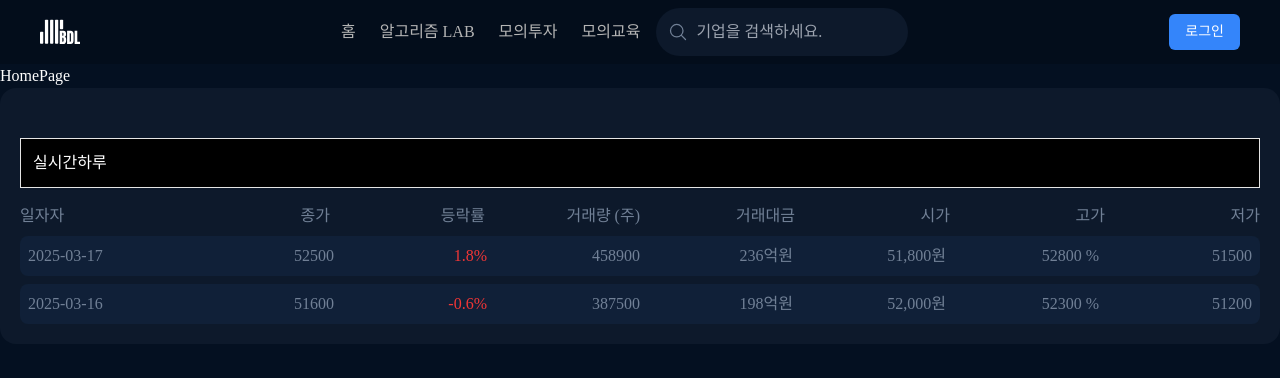
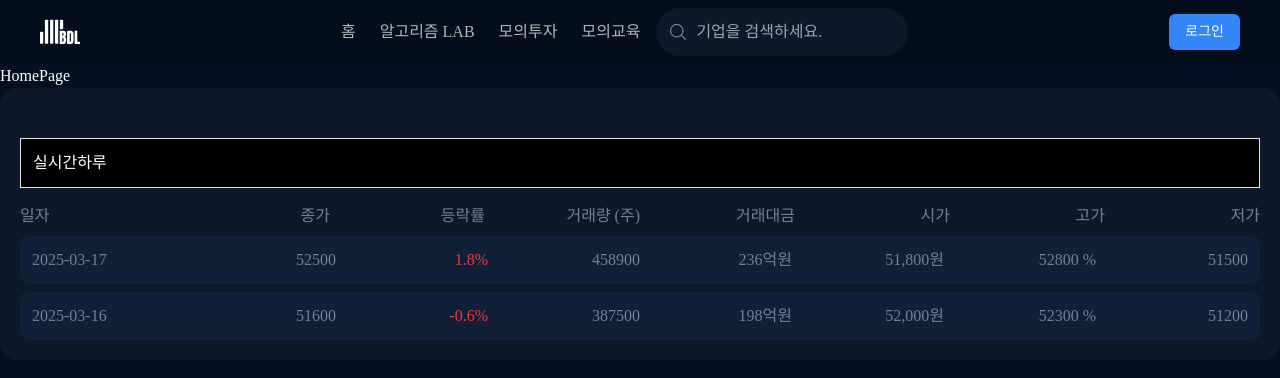
Before and after one commit to stitchzzang/BDL_PJT, a React (Vite) app: page / in a window 1280 px wide. Both pictures are taken after a click on the button "하루". Shown: the top 378 px of the page. Built offline with nearby package versions, Linux system fonts and the light colour scheme; a web font is replaced by a local one.

Commit message:
desgin: 간단한 스타일링 수정 1. 패딩 및 오타 수정

```diff
--- a/src/components/mock-investment/stock-cost-history/stock-cost-history-day.tsx
+++ b/src/components/mock-investment/stock-cost-history/stock-cost-history-day.tsx
@@ -13,7 +13,7 @@ export const StockCostHistoryDay = ({ dayDataList }: StockCostHistoryDayProps) =
           <div className="flex flex-col space-y-2">
             {/* 테이블 헤더 */}
             <div className="rounded-lgp-2 flex flex-row">
-              <div className="w-[20%] text-[16px] text-border-color">일자자</div>
+              <div className="w-[20%] text-[16px] text-border-color">일자</div>
               <div className="w-[20%] text-right text-[16px] text-border-color">종가</div>
               <div className="w-[20%] text-right text-[16px] text-border-color">등락률</div>
               <div className="w-[20%] text-right text-[16px] text-border-color">거래량 (주)</div>
@@ -25,7 +25,10 @@ export const StockCostHistoryDay = ({ dayDataList }: StockCostHistoryDayProps) =
 
             {/* 테이블 로우들 - 배열의 각 항목을 매핑 */}
             {dayDataList.map((item, index) => (
-              <div key={index} className="flex flex-row rounded-lg bg-[#102038] p-2 text-white">
+              <div
+                key={index}
+                className="flex flex-row rounded-lg bg-[#102038] p-3 text-white hover:bg-modal-background-color"
+              >
                 <div className="w-[20%] font-light text-border-color">{item.date}</div>
                 <div className="w-[20%] text-right text-border-color">{item.closePrice}</div>
                 <div className="w-[20%] text-right text-btn-red-color">{item.changeRate}%</div>
--- a/src/components/mock-investment/stock-cost-history/stock-cost-history-realtime.tsx
+++ b/src/components/mock-investment/stock-cost-history/stock-cost-history-realtime.tsx
@@ -22,7 +22,10 @@ export const StockCostHistoryRealTime = ({ stockDataList }: StockCostHistoryReal
 
             {/* 테이블 로우들 - 배열의 각 항목을 매핑 */}
             {stockDataList.map((item, index) => (
-              <div key={index} className="flex flex-row rounded-lg bg-[#102038] p-2 text-white">
+              <div
+                key={index}
+                className="flex flex-row rounded-lg bg-[#102038] p-3 text-white hover:bg-modal-background-color"
+              >
                 <div className="w-[20%] font-medium">
                   {formatThousandSeparator(item.tradePrice)}원
                 </div>
```
